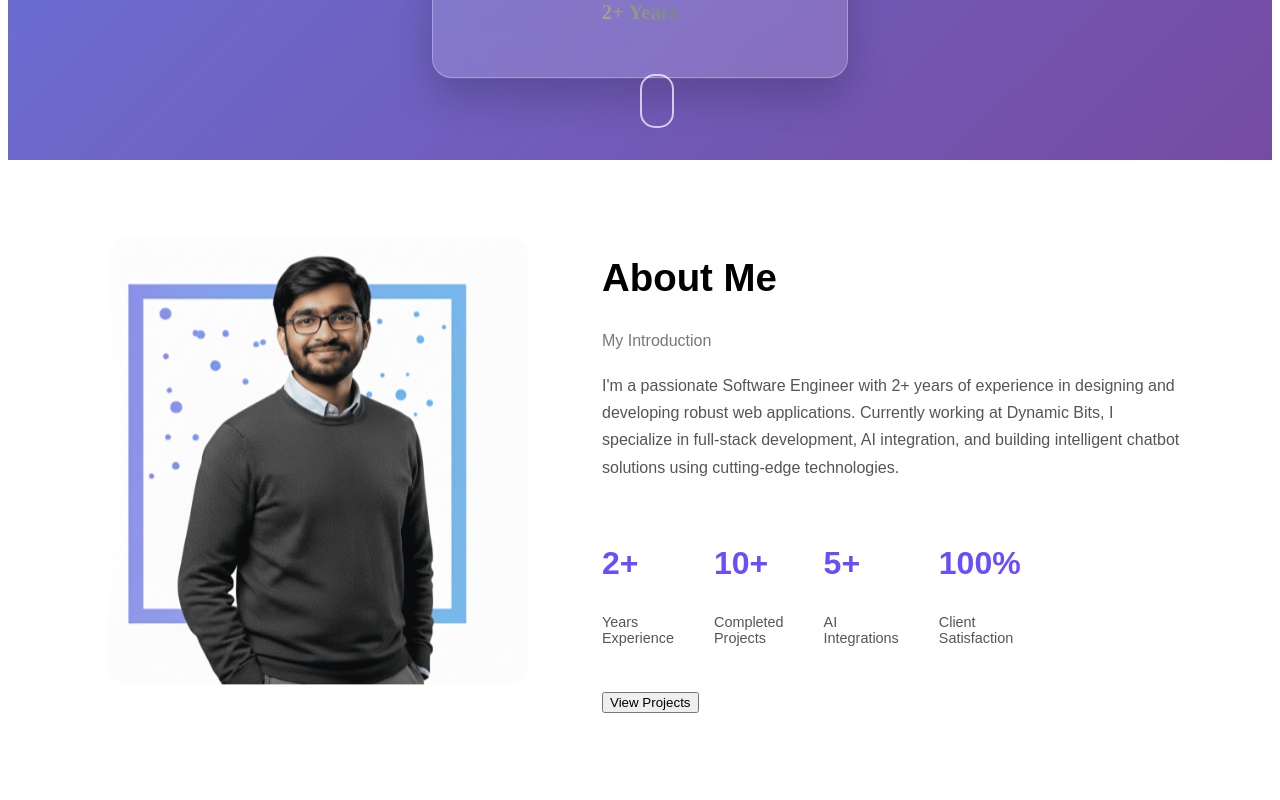
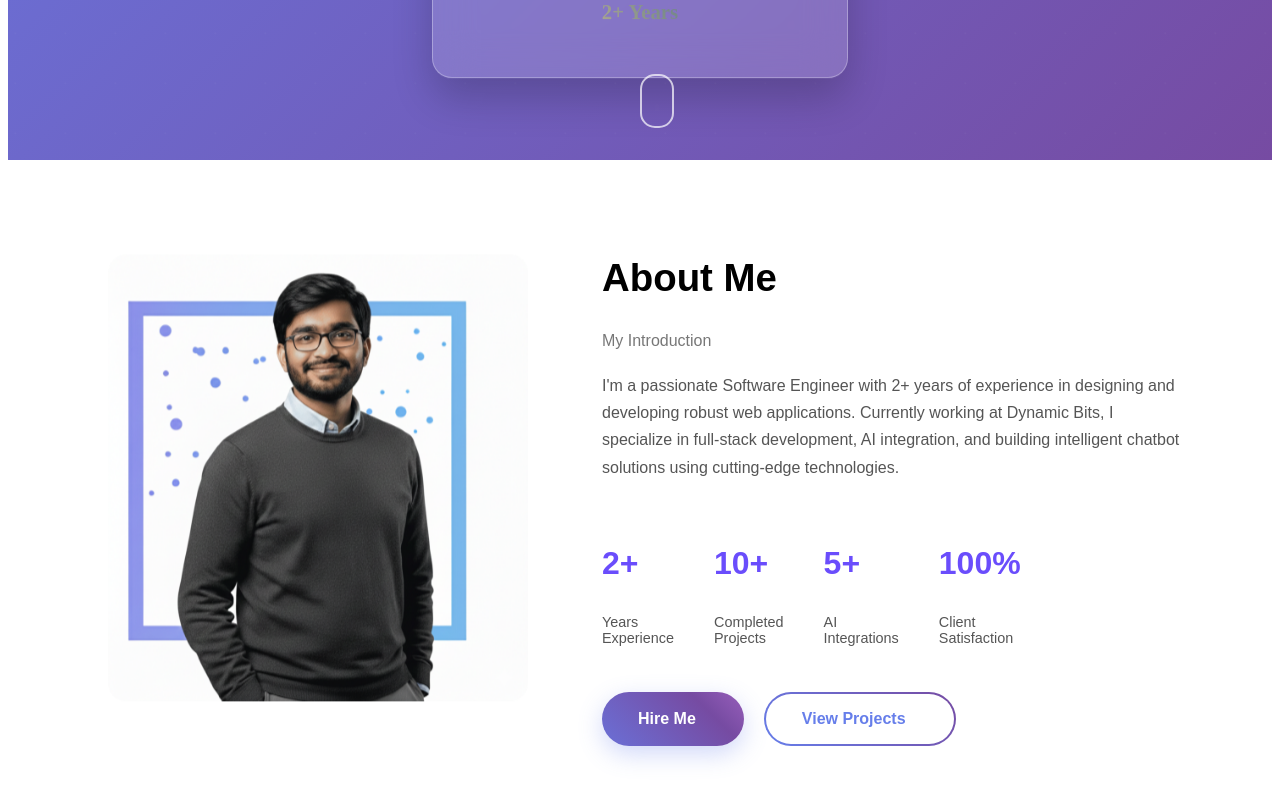
Before and after one commit to Abubakarrafiq786/abubakar_Portfolio, an Angular app: page / in a window 1280 px wide. Shown: the part 792-1592 px from the top of the page. Built offline with nearby package versions, Linux system fonts and the light colour scheme.

Commit message:
complete Set a About Page

```diff
--- a/src/app/component/about/about.html
+++ b/src/app/component/about/about.html
@@ -41,12 +41,16 @@
         <p>Client<br>Satisfaction</p>
       </div>
     </div>
-
-     <button class="btn btn-outline" (click)="scrollToSection('projects')">
+    <div class="about-buttons">
+            <button class="btn btn-primary" (click)="scrollToSection('contact')">
+              <span>Hire Me</span>
+              <i class="fas fa-arrow-right"></i>
+            </button>
+            <button class="btn btn-outline" (click)="scrollToSection('projects')">
               <span>View Projects</span>
               <i class="fas fa-external-link-alt"></i>
-      </button>
-
+            </button>
+    </div>
   </div>
 
 </section>
--- a/src/app/component/about/about.scss
+++ b/src/app/component/about/about.scss
@@ -94,6 +94,147 @@ h2 {
     transform: translateY(-3px);
   }
 }
+  .about-buttons {
+      display: flex;
+      gap: 1.25rem;
+      flex-wrap: wrap;
+      opacity: 1;
+      animation: fadeInUp 0.8s ease-out 1.1s forwards;
+
+      .btn {
+        padding: 1rem 2.25rem;
+        border-radius: 50px;
+        font-weight: 700;
+        font-size: 1rem;
+        transition: all 0.4s cubic-bezier(0.175, 0.885, 0.32, 1.275);
+        cursor: pointer;
+        position: relative;
+        overflow: hidden;
+        display: flex;
+        align-items: center;
+        gap: 0.75rem;
+
+        i {
+          transition: transform 0.3s ease;
+        }
+
+        &.btn-primary {
+          background: linear-gradient(45deg, #667eea, #764ba2, #f093fb);
+          background-size: 200% 200%;
+          border: none;
+          color: white;
+          animation: gradientMove 5s ease infinite;
+          box-shadow: 0 8px 25px rgba(102, 126, 234, 0.3);
+
+          &::before {
+            content: '';
+            position: absolute;
+            top: 0;
+            left: -100%;
+            width: 100%;
+            height: 100%;
+            background: linear-gradient(90deg, transparent, rgba(255,255,255,0.3), transparent);
+            transition: left 0.5s ease;
+          }
+
+          &:hover {
+            transform: translateY(-5px) scale(1.03);
+            box-shadow:
+              0 15px 35px rgba(102, 126, 234, 0.4),
+              0 5px 15px rgba(0, 0, 0, 0.1);
+
+            &::before {
+              left: 100%;
+            }
+
+            i {
+              transform: translateX(5px);
+            }
+          }
+
+          &:active {
+            transform: translateY(-2px) scale(1.01);
+          }
+        }
+
+        &.btn-outline {
+          border: 2px solid transparent;
+          background:
+            linear-gradient(white, white) padding-box,
+            linear-gradient(45deg, #667eea, #764ba2) border-box;
+          color: #667eea;
+
+          &::before {
+            content: '';
+            position: absolute;
+            inset: 0;
+            background: linear-gradient(45deg, #667eea, #764ba2);
+            border-radius: 50px;
+            opacity: 0;
+            transition: opacity 0.3s ease;
+            z-index: -1;
+          }
+
+          &:hover {
+            color: white;
+            transform: translateY(-5px) scale(1.03);
+            box-shadow:
+              0 15px 35px rgba(102, 126, 234, 0.3),
+              0 5px 15px rgba(0, 0, 0, 0.1);
+
+            &::before {
+              opacity: 1;
+            }
+
+            i {
+              transform: rotate(45deg);
+            }
+          }
+        }
+
+        &.btn-ai {
+          background: linear-gradient(135deg, #f0f4ff 0%, #e8ebff 100%);
+          border: 2px solid rgba(102, 126, 234, 0.3);
+          color: #667eea;
+
+          i {
+            background: linear-gradient(45deg, #667eea, #764ba2);
+            -webkit-background-clip: text;
+            background-clip: text;
+            -webkit-text-fill-color: transparent;
+          }
+
+          &::before {
+            content: '';
+            position: absolute;
+            inset: 0;
+            background: linear-gradient(45deg, #667eea, #764ba2);
+            border-radius: 50px;
+            opacity: 0;
+            transition: opacity 0.3s ease;
+            z-index: -1;
+          }
+
+          &:hover {
+            color: white;
+            border-color: transparent;
+            transform: translateY(-5px) scale(1.03);
+            box-shadow:
+              0 15px 35px rgba(102, 126, 234, 0.35),
+              0 5px 15px rgba(0, 0, 0, 0.1);
+
+            &::before {
+              opacity: 1;
+            }
+
+            i {
+              -webkit-text-fill-color: white;
+              animation: robotWave 0.5s ease;
+            }
+          }
+        }
+      }
+    }
 
 /* RESPONSIVE */
 @media (max-width: 900px) {
```
